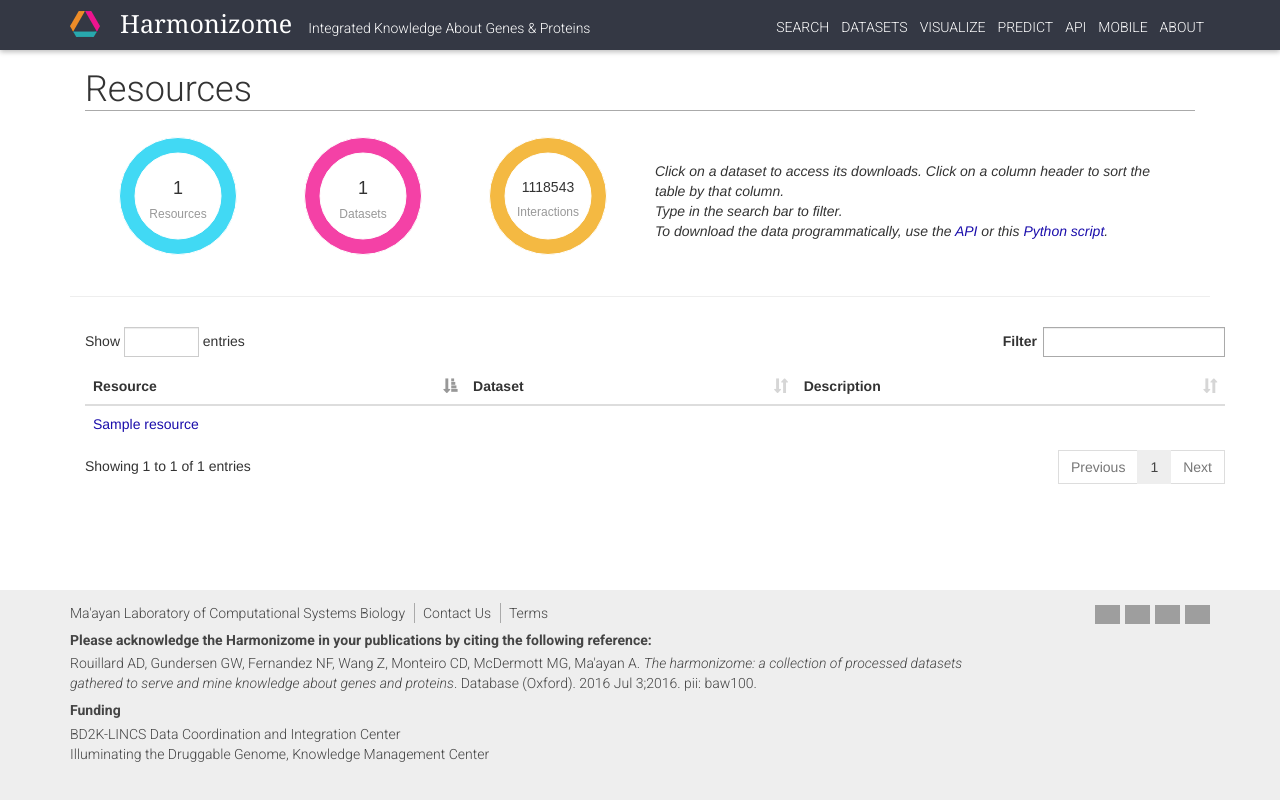
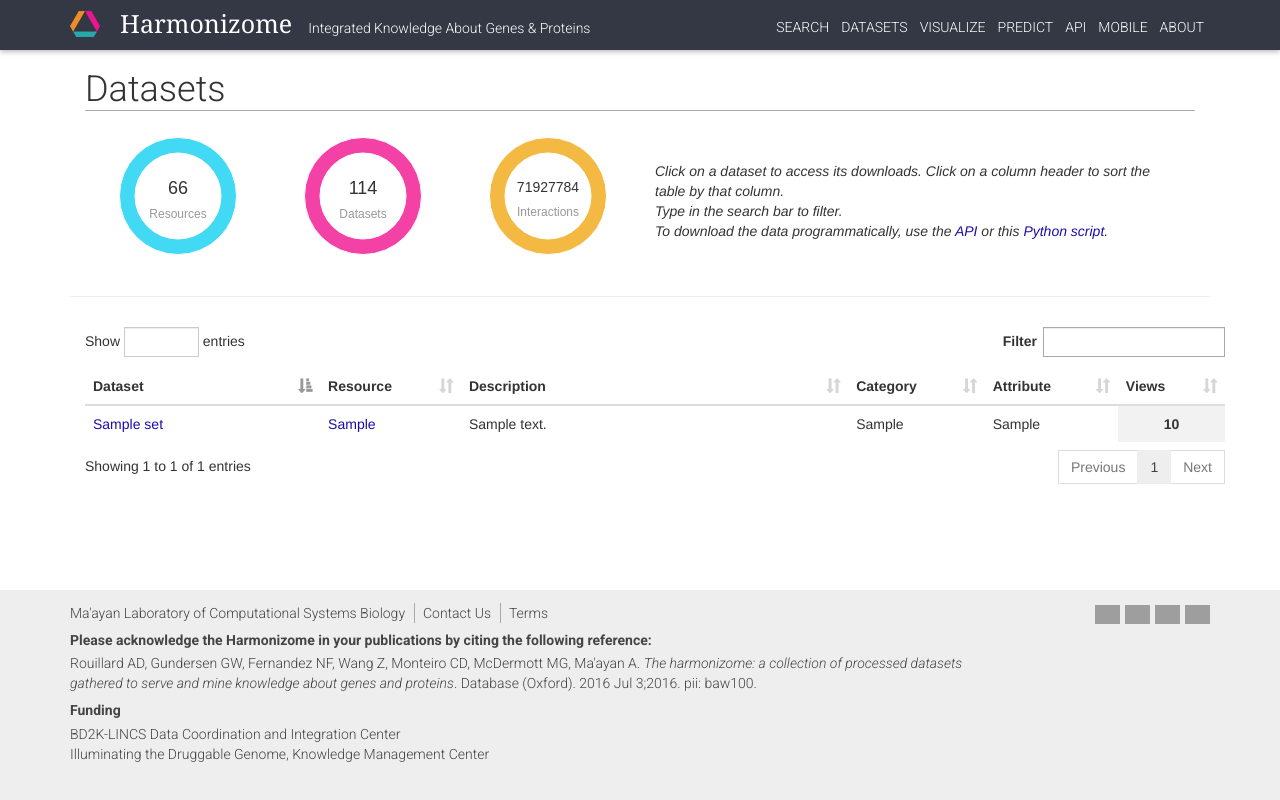
Before and after one commit to MaayanLab/Harmonizome2.0, a Flask app: page /harmonizome/datasets/ in a window 1280 px wide. Run offline with Flask 2, Linux system fonts and the light colour scheme; tables that the repository leaves empty hold one stand-in row (values such as "Sample post"); some libraries are stand-ins or nearby versions; grey boxes are pictures that could not be loaded.

Commit message:
New stuffs

```diff
--- a/Website/harmonizome/models.py
+++ b/Website/harmonizome/models.py
@@ -11,6 +11,7 @@ class DataSet(db.Model):
     category = db.Column(db.String(120), index=True, unique=False)
     sub_category = db.Column(db.String(120), index=True, unique=False)
     resource = db.Column(db.String(120), index=True, unique=False)
+    views = db.Column(db.Integer, index=True, unique=False)
     numb_genes = db.Column(db.Integer, index=True, unique=False)
     numb_associations = db.Column(db.Integer, index=True, unique=False)
     numb_gene_associations = db.Column(db.Integer, index=True, unique=False)
--- a/Website/harmonizome/templates/resources.html
+++ b/Website/harmonizome/templates/resources.html
@@ -1,7 +1,7 @@
 {% extends "layout.html" %}
 {% block content %}
 <div class="container-fluid">
-  <h1>Resources</h1>
+  <h1>Datasets</h1>
   <div class='col-sm-2' align="center">
     <div id="resource_metric"></div>
   </div>
@@ -33,36 +33,46 @@
     <div class="download-page">
       <div class="table-responsive">
         <table class="table data-table">
+          <col width="170">
+          <col width="40">
+          <col width="280">
+          <col width="40">
+          <col width="5">
+          <col width="1">
           <thead>
             <tr>
+              <th>Dataset</th>
               <th>Resource</th>
-              <th>Dataset</th>
               <th>Description</th>
+              <th>Category</th>
+              <th>Attribute</th>
+              <th>Views</th>
             </tr>
           </thead>
           <tbody>
-            {% for resource in resources %}
+            {% for dataset in datasets %}
                   <tr>
                     <td>
-                      <a href='/harmonizome/resourcepage/{{ resource.name }}'>
-                        {{ resource.name }}
+                      <a href='/harmonizome/datasetpage/{{ dataset.name }}'>
+                        {{ dataset.name }}
                       </a>
                     </td>
                     <td>
-                      {% for dataset in datasets %}
-                        {% if dataset.resource == resource.name %}
-                      <a href='/harmonizome/datasetpage/{{ dataset.name }}'>
-                        {{ dataset.name }}
-                      </a><br >
-                      {% endif %}
-                    {% endfor %}
+                      <a href='/harmonizome/resourcepage/{{ dataset.resource }}'>
+                        {{ dataset.resource }}
+                      </a>
                     </td>
                     <td>
-                      {% for dataset in datasets %}
-                        {% if dataset.resource == resource.name and dataset.description %}
-                      -{{ dataset.description }}<br >
-                      {% endif %}
-                    {% endfor %}
+                      {{ dataset.description }}
+                    </td>
+                    <td>
+                      {{ dataset.category }}
+                    </td>
+                    <td>
+                      {{ dataset.sub_category }}
+                    </td>
+                    <td style="background-color:#f2f2f2" align="center">
+                      <strong>{{ dataset.views }}</strong>
                     </td>
                   </tr>
             {% endfor %}
@@ -82,7 +92,7 @@
   var pie1 = new d3pie("resource_metric", {
     "header": {
       "title": {
-        "text": "{{ resource_count }}",
+        "text": "{{ 66 }}",
         "fontSize": 18,
         "font": "Sans-serif"
       },
@@ -113,7 +123,7 @@
 
       "content": [
         {
-          "value": {{ resource_count }},
+          "value": {{ 66 }},
           "color": "#41d9f4"
         },
       ]
@@ -157,7 +167,7 @@
   var pie2 = new d3pie("dataset_metric", {
     "header": {
       "title": {
-        "text": "{{ dataset_count }}",
+        "text": "{{ 114 }}",
         "fontSize": 18,
         "font": "Sans-serif"
       },
@@ -188,7 +198,7 @@
 
       "content": [
         {
-          "value": {{ dataset_count }},
+          "value": {{ 114 }},
           "color": "#f441a6"
         },
       ]
@@ -232,7 +242,7 @@
   var pie3 = new d3pie("interaction_metric", {
     "header": {
       "title": {
-        "text": 1118543,
+        "text": 71927784,
         "fontSize": 14,
         "font": "Sans-serif"
       },
--- a/Website/harmonizome/views.py
+++ b/Website/harmonizome/views.py
@@ -24,9 +24,8 @@ def index():
 def resources():
     resource_count = models.Resources.query.count()
     dataset_count = models.DataSet.query.count()
-    resources = models.Resources.query.order_by(models.Resources.name).all()
-    datasets = models.DataSet.query.with_entities(models.DataSet.name, models.DataSet.resource, models.DataSet.description).distinct()
-    return render_template('resources.html', title="Resources", resource_count=resource_count, dataset_count=dataset_count, resources=resources, datasets=datasets)
+    datasets = models.DataSet.query.distinct()
+    return render_template('resources.html', title="Datasets", resource_count=resource_count, dataset_count=dataset_count, resources=resources, datasets=datasets)
 
 @app.route('/harmonizome/datasetpage/<variable>')
 def datasetpage(variable):
```
Also changed, not shown: Website/harmonizome/templates/complexquery.html (+67 -10 lines), Website/harmonizome/templates/datasetpage.html (+72 -5 lines), Website/harmonizome/templates/genepage.html (+40 -28 lines), Website/harmonizome/static/images/JupyterNotebook.png (added), Website/harmonizome/static/images/api.png (added), Website/harmonizome/static/images/download.png (added), Website/harmonizome/static/images/rest-api.jpg (added), Website/harmonizome/static/images/simple-gears-vector.png (added).
